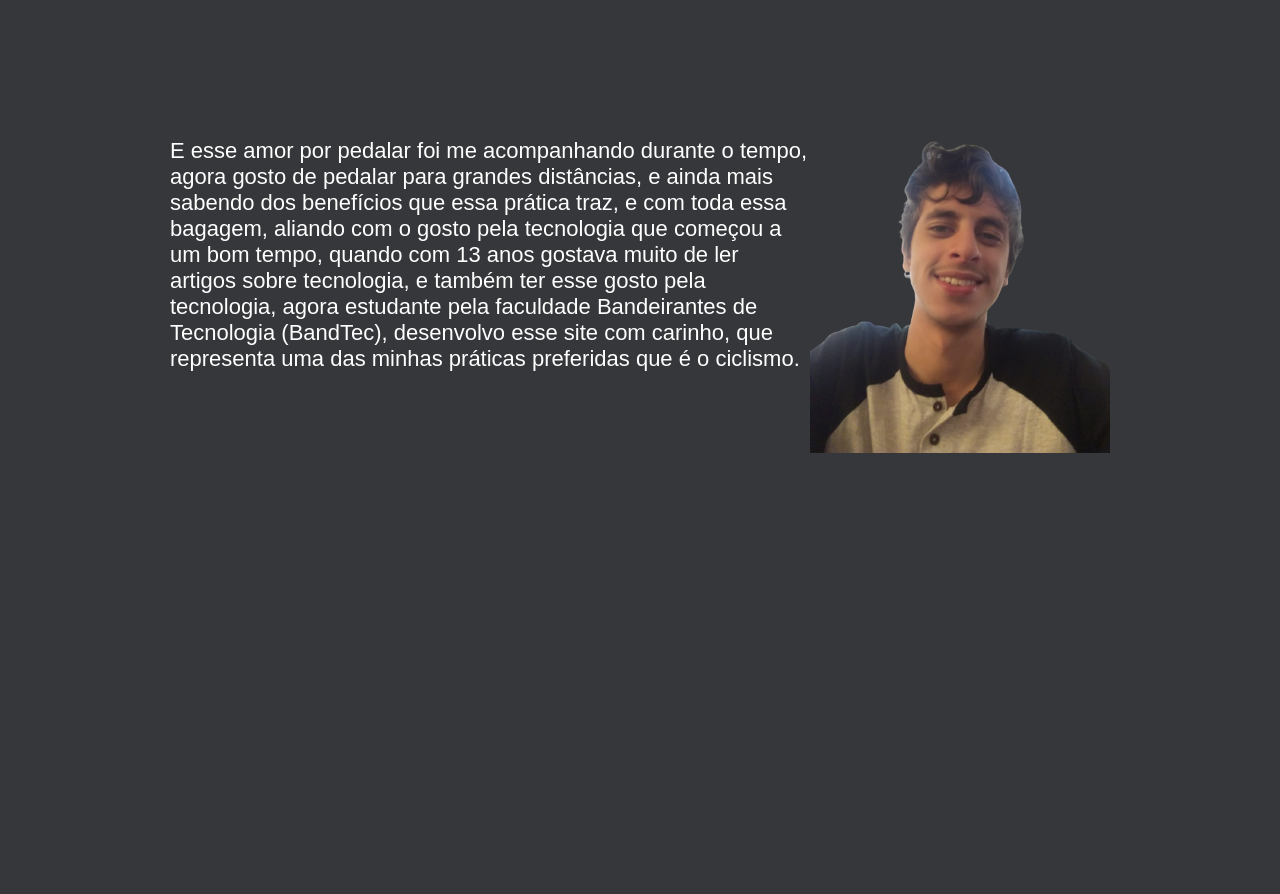
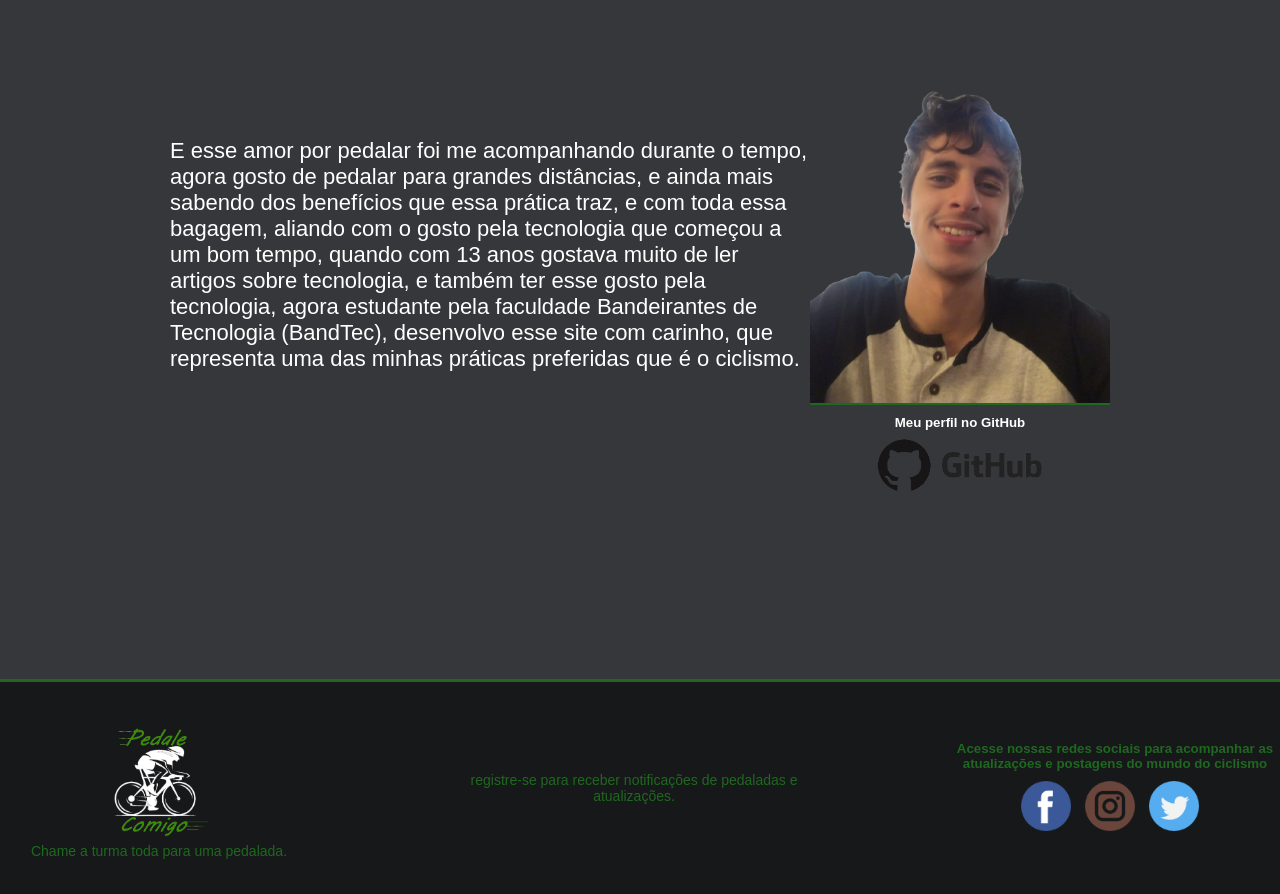
Before and after one commit to AmorimJoaoVitor/Projeto-Individual-1-S-ADS, a plain HTML site: page Site/autor.html in a window 1280 px wide. Shown: the part 1339-2233 px from the top of the page. Before the commit the page ends 2018 px from the top, so only its background shows below. Drawn offline with Linux system fonts and the light colour scheme; a web font is replaced by a local one.

Commit message:
atualização

```diff
--- a/Site/CSS/style.css
+++ b/Site/CSS/style.css
@@ -349,9 +349,9 @@ form button:hover, form button.active and .link_form.active, .link_form:hover {
 .titulo_autor h1 {
     font-size: 30px;
 }
-.conteudo_autor img {
+.imgs_autor {
     width: 300px;
-
+    border-bottom: 2px #1f681f solid;
 }
 .conteudo_autor {
     width: 100%;
@@ -381,7 +381,17 @@ form button:hover, form button.active and .link_form.active, .link_form:hover {
 .content_historia p {
     font-size: 22px;
 }
-
+.img_autor2 {
+    display: flex;
+    align-items: center;
+    flex-direction: column;
+}
+.img_autor2 h5 {
+margin-top: 10px;
+}
+.img_git {
+    width: 180px;
+}
 
 
 /* Fim autor */
--- a/Site/autor.html
+++ b/Site/autor.html
@@ -43,7 +43,7 @@
     <section class="conteudo_autor">
         <div class="box_autor">
             <div class="img_autor">
-                <img src="../Site/Imagens/crianca.png" alt="O cara mais lindo(criança)">
+                <img class="imgs_autor" src="../Site/Imagens/crianca.png" alt="O cara mais lindo(criança)">
             </div>
             <div class="content_historia">
                 <h2>Início</h2>
@@ -68,8 +68,32 @@
                     preferidas que é o ciclismo.
                 </p>
             </div>
-            <div class="img_autor">
-                <img src="../Site/Imagens/autor.png" alt="">
+            <div class="img_autor2">
+                <img class="imgs_autor" src="../Site/Imagens/autor.png" alt="">
+                <h5>Meu perfil no GitHub</h5>
+              <a target="_blank" href="https://github.com/AmorimJoaoVitor"> <img class="img_git" src="../Site/Imagens/github.png" alt=""></a>
             </div>
         </div>
     </section>
+    <footer>
+        <div class="rodape">
+            <div class="logo_rod">
+                <img src="../Site/Imagens/PedaleComigoLogonovo.png" alt="bicicleta">
+                <p>
+                    Chame a turma toda para uma pedalada.
+                </p>
+            </div>
+            <div class="sugestoes">
+                <p>
+                    registre-se para receber notificações de pedaladas e atualizações.
+                </p>
+            </div>
+            <div class="social">
+                <h5>Acesse nossas redes sociais para acompanhar as atualizações e postagens do mundo do ciclismo </h5>
+                <img src="../Site/Imagens/001-facebook.png" alt="facebook">
+                <img src="../Site/Imagens/003-instagram.png" alt="instagram">
+                <img src="../Site/Imagens/002-twitter.png" alt="twitter">
+
+            </div>
+        </div>
+    </footer>
```
Also changed, not shown: Site/Imagens/github.png (added), 2 other files.
